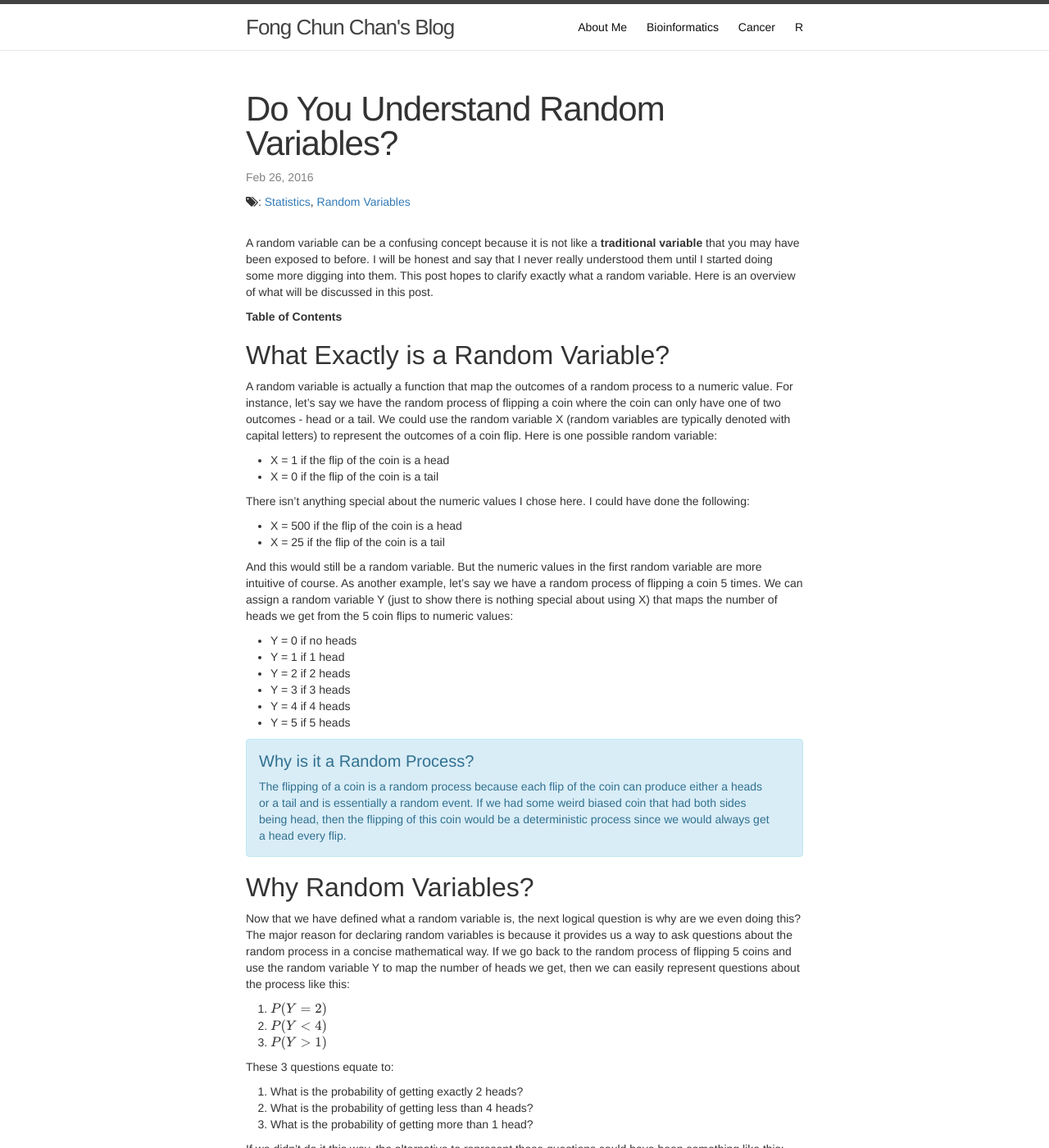
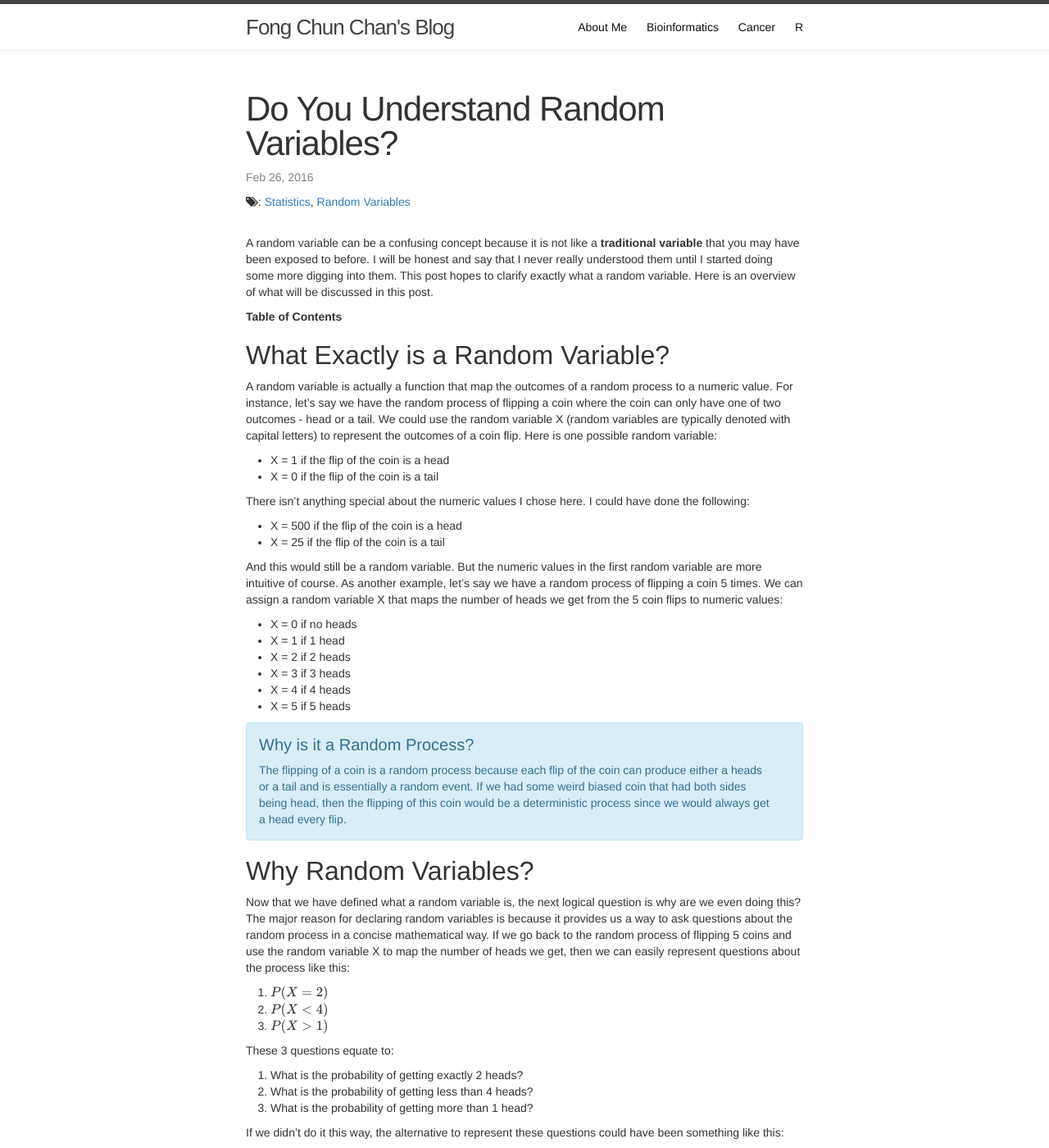
Before and after one commit to tinyheero/tinyheero.github.io, a Jekyll site: the page built from _posts/2016-02-26-random-variables.md, in a window 1280 px wide and 1400 px high. Shown: the whole window at 82% size. Built offline with Jekyll 4.4.1, drawn with Linux system fonts in a browser that asks for light colours; nearby versions of some CDN libraries; library files that are not in the unit come from our copies; formulas are drawn with MathJax 3; comment, search, counter and statistics services are not loaded.

Commit message:
Changing Random Variable Label

```diff
--- a/_posts/2016-02-26-random-variables.md
+++ b/_posts/2016-02-26-random-variables.md
@@ -22,14 +22,14 @@ There isn't anything special about the numeric values I chose here. I could have
 * X = 500 if the flip of the coin is a head
 * X = 25 if the flip of the coin is a tail
 
-And this would still be a random variable. But the numeric values in the first random variable are more intuitive of course. As another example, let's say we have a random process of flipping a coin 5 times. We can assign a random variable Y (just to show there is nothing special about using X) that maps the number of heads we get from the 5 coin flips to numeric values:
+And this would still be a random variable. But the numeric values in the first random variable are more intuitive of course. As another example, let's say we have a random process of flipping a coin 5 times. We can assign a random variable X that maps the number of heads we get from the 5 coin flips to numeric values:
 
-* Y = 0 if no heads
-* Y = 1 if 1 head
-* Y = 2 if 2 heads
-* Y = 3 if 3 heads
-* Y = 4 if 4 heads
-* Y = 5 if 5 heads
+* X = 0 if no heads
+* X = 1 if 1 head
+* X = 2 if 2 heads
+* X = 3 if 3 heads
+* X = 4 if 4 heads
+* X = 5 if 5 heads
 
 <div class="alert alert-dismissible alert-info">
 <h4>Why is it a Random Process?</h4>
@@ -38,11 +38,11 @@ The flipping of a coin is a random process because each flip of the coin can pro
 
 ## Why Random Variables?
 
-Now that we have defined what a random variable is, the next logical question is why are we even doing this? The major reason for declaring random variables is because it provides us a way to ask questions about the random process in a concise mathematical way. If we go back to the random process of flipping 5 coins and use the random variable Y to map the number of heads we get, then we can easily represent questions about the process like this:
+Now that we have defined what a random variable is, the next logical question is why are we even doing this? The major reason for declaring random variables is because it provides us a way to ask questions about the random process in a concise mathematical way. If we go back to the random process of flipping 5 coins and use the random variable X to map the number of heads we get, then we can easily represent questions about the process like this:
 
-1. <span class="inlinecode">$P(Y = 2)$</span>
-1. <span class="inlinecode">$P(Y < 4)$</span>
-1. <span class="inlinecode">$P(Y > 1)$</span>
+1. <span class="inlinecode">$P(X = 2)$</span>
+1. <span class="inlinecode">$P(X < 4)$</span>
+1. <span class="inlinecode">$P(X > 1)$</span>
 
 These 3 questions equate to:
 
```
